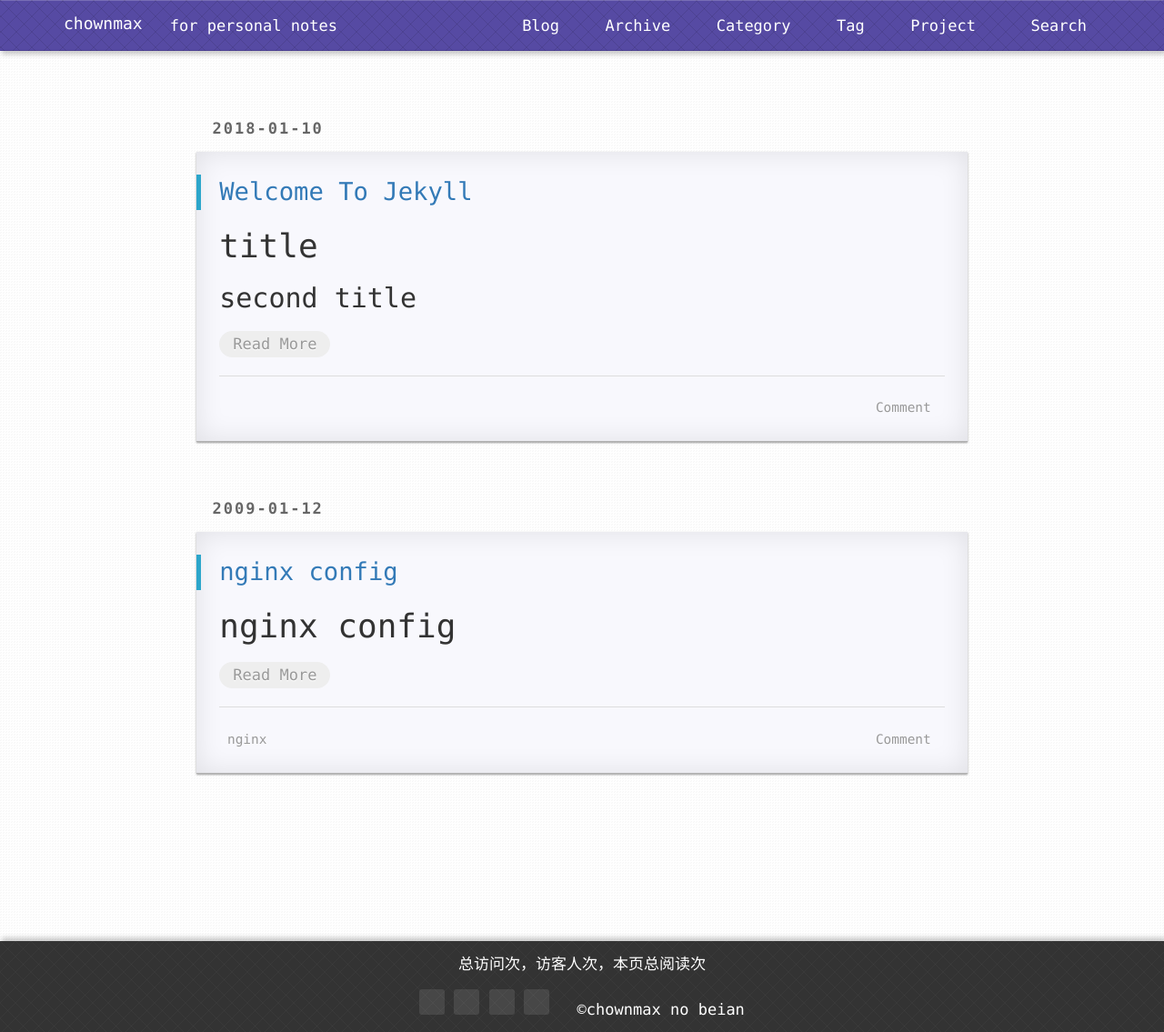
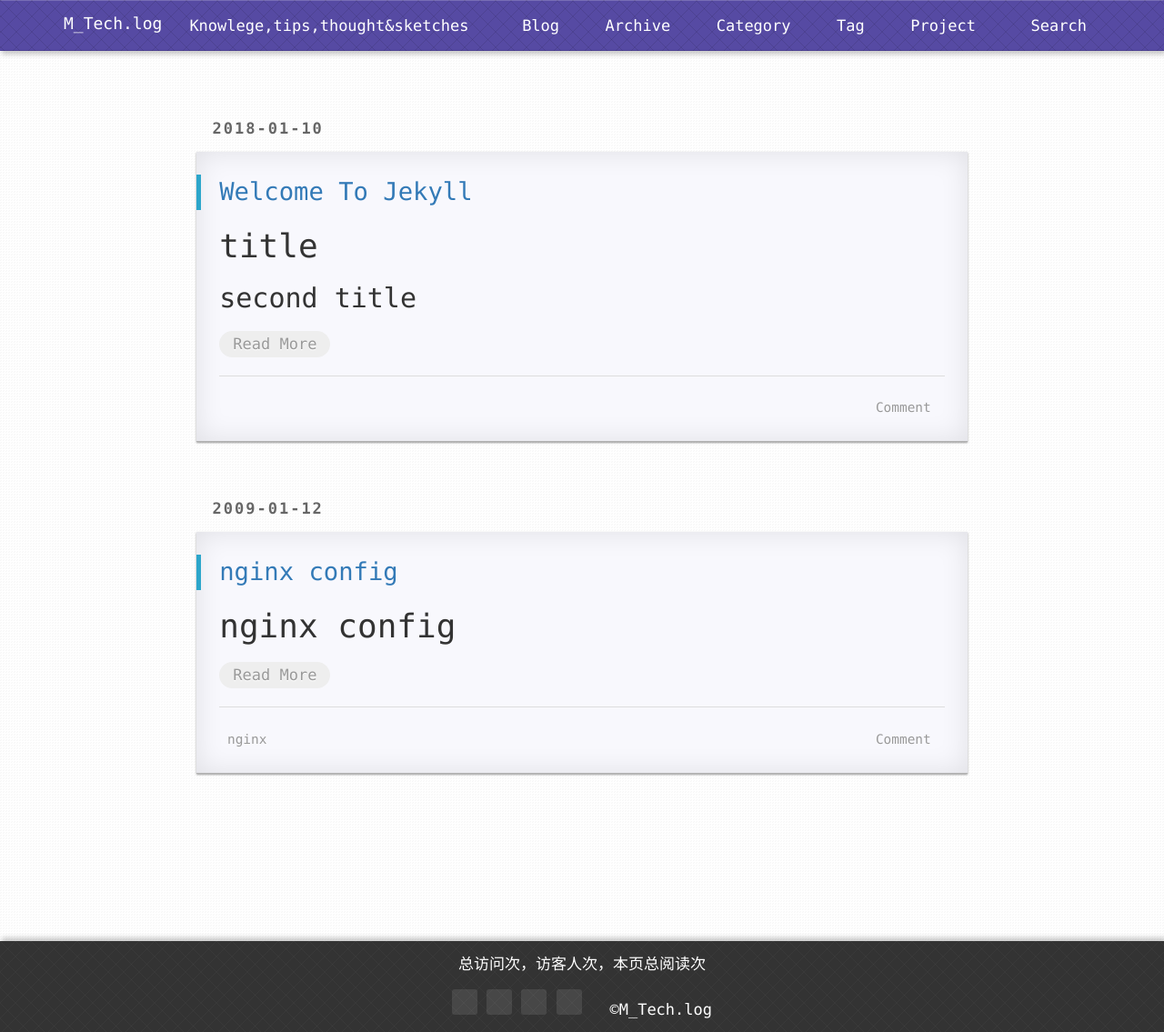
Before and after one commit to jinmeng260/jinmeng260.github.io, a Jekyll site: the page built from index.html, in a window 1280 px wide. Shown: the whole page at 91% size. Built offline with Jekyll 4.4.1, drawn with Linux system fonts in a browser that asks for light colours; nearby versions of some CDN libraries; the list of posts is cut into pages by our own code; comment, search, counter and statistics services are not loaded; a style sheet for code colours, icons or effects is not loaded.

Commit message:
[change] change words on homepage

```diff
--- a/_config.yml
+++ b/_config.yml
@@ -11,10 +11,10 @@ paginate: 10
 paginate_path: ":num"
 baseurl: ""
 
-title: "chownmax"
-email: "@gamil.com"
-description: "for personal notes"
-beian: "no beian"
+title: "M_Tech.log"
+email: "jinmeng260@yahoo.com"
+description: "Knowlege,tips,thought&sketches"
+#beian:
 github_username:  "jinmeng260"
 #swiftype_searchId: "9TDAXeK2smEEtWndRZJB"
 duoshuo_shortname: "adjustment"
```
